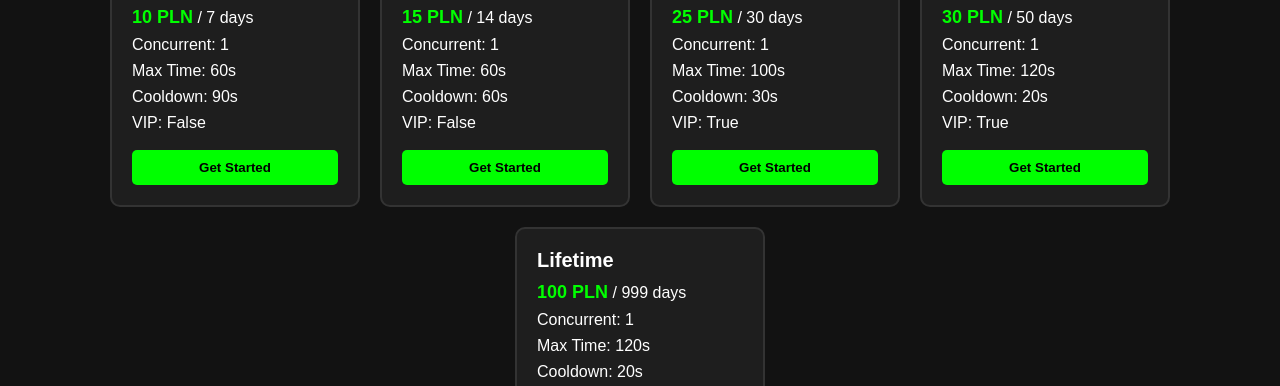
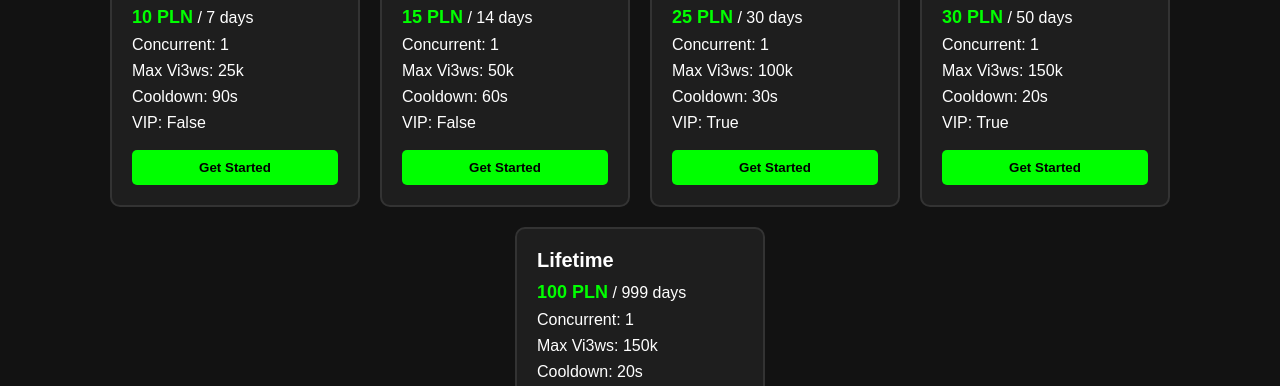
Before and after one commit to TIKBOOT/strona-TikBoost, a plain HTML site: page index.html in a window 1280 px wide. Shown: the part 213-599 px from the top of the page. Drawn offline with Linux system fonts and the light colour scheme.

Commit message:
Update index.html

```diff
--- a/index.html
+++ b/index.html
@@ -24,7 +24,7 @@
                 <h3>Tester</h3>
                 <p><strong>10 PLN</strong> / 7 days</p>
                 <p>Concurrent: 1</p>
-                <p>Max Time: 60s</p>
+                <p>Max Vi3ws: 25k</p>
                 <p>Cooldown: 90s</p>
                 <p>VIP: False</p>
                 <a href="https://discord.gg/cbWeGxh8a8" target="_blank"><button>Get Started</button></a>
@@ -33,7 +33,7 @@
                 <h3>Starter</h3>
                 <p><strong>15 PLN</strong> / 14 days</p>
                 <p>Concurrent: 1</p>
-                <p>Max Time: 60s</p>
+                <p>Max Vi3ws: 50k</p>
                 <p>Cooldown: 60s</p>
                 <p>VIP: False</p>
                 <a href="https://discord.gg/cbWeGxh8a8" target="_blank"><button>Get Started</button></a>
@@ -42,7 +42,7 @@
                 <h3>VIP</h3>
                 <p><strong>25 PLN</strong> / 30 days</p>
                 <p>Concurrent: 1</p>
-                <p>Max Time: 100s</p>
+                <p>Max Vi3ws: 100k</p>
                 <p>Cooldown: 30s</p>
                 <p>VIP: True</p>
                 <a href="https://discord.gg/cbWeGxh8a8" target="_blank"><button>Get Started</button></a>
@@ -51,7 +51,7 @@
                 <h3>VIP+</h3>
                 <p><strong>30 PLN</strong> / 50 days</p>
                 <p>Concurrent: 1</p>
-                <p>Max Time: 120s</p>
+                <p>Max Vi3ws: 150k</p>
                 <p>Cooldown: 20s</p>
                 <p>VIP: True</p>
                 <a href="https://discord.gg/cbWeGxh8a8" target="_blank"><button>Get Started</button></a>
@@ -60,7 +60,7 @@
                 <h3>Lifetime</h3>
                 <p><strong>100 PLN</strong> / 999 days</p>
                 <p>Concurrent: 1</p>
-                <p>Max Time: 120s</p>
+                <p>Max Vi3ws: 150k</p>
                 <p>Cooldown: 20s</p>
                 <p>VIP: True</p>
                 <a href="https://discord.gg/cbWeGxh8a8" target="_blank"><button>Get Started</button></a>
```
